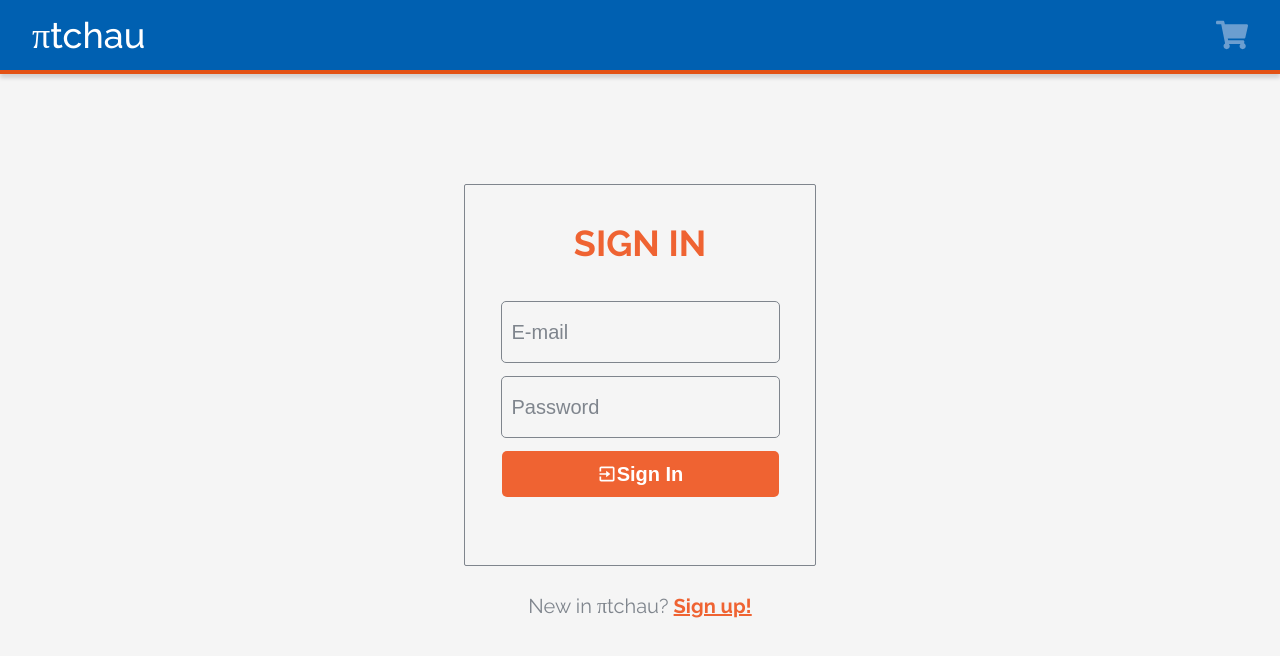
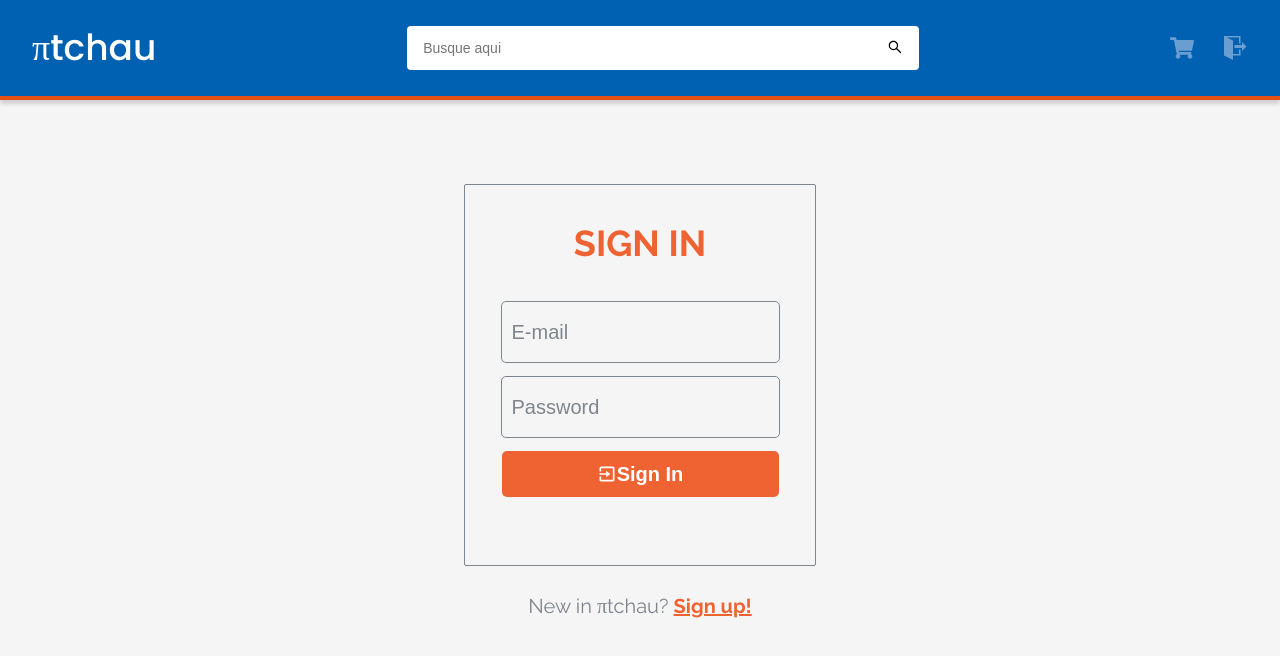
Before and after one commit to vinicbarros/Pitchau-Front, a React (Vite) app: page /sign-in in a window 1280 px wide. Shown: the top 656 px of the page. Built offline with nearby package versions, Linux system fonts and the light colour scheme; a web font is replaced by a local one.

Commit message:
Almost finished the cart page

```diff
--- a/src/App.jsx
+++ b/src/App.jsx
@@ -5,11 +5,16 @@ import Products from "./components/Products";
 import GlobalStyle from "./style/GlobalStyle";
 import PrivatePage from "./components/PrivatePage";
 import PreCart from "./Pages/PreCart/PreCart";
+import UserContext from "./context/userContext";
+import { useState } from "react";
+import Cart from "./Pages/Cart/Cart";
 
 function App() {
+  const [userCartList, setUserCartList] = useState([]);
   return (
     <>
       <GlobalStyle />
+      <UserContext.Provider value={{ userCartList, setUserCartList }}>
         <BrowserRouter>
           <Routes>
             <Route path="/sign-in" element={<SignIn />} />
@@ -30,8 +35,17 @@ function App() {
                 </PrivatePage>
               }
             />
+            <Route
+              path="/cart"
+              element={
+                <PrivatePage>
+                  <Cart />
+                </PrivatePage>
+              }
+            />
           </Routes>
         </BrowserRouter>
+      </UserContext.Provider>
     </>
   );
 }
--- /dev/null
+++ b/src/Pages/Cart/Cart.jsx
@@ -0,0 +1,72 @@
+import styled from "styled-components";
+import CartProductList from "../../components/CartProductList";
+import Navbar from "../../components/Navbar";
+import { useContext } from "react";
+import UserContext from "../../context/userContext";
+
+export default function Cart() {
+  const { setUserCartList, userCartList } = useContext(UserContext);
+
+  return (
+    <>
+      <Navbar />
+      <Container>
+        <BoxContent>
+          <TotalDiv>
+            Total no carrinho ( {userCartList.length} itens ):
+            <strong> R$ PREÇO</strong>
+          </TotalDiv>
+          <ProductsListWrap>
+            {userCartList.map((product, key) => (
+              <CartProductList
+                key={key}
+                index={key}
+                img={product.img}
+                nameProduct={product.name}
+                price={product.price / 100}
+              />
+            ))}
+          </ProductsListWrap>
+        </BoxContent>
+      </Container>
+    </>
+  );
+}
+
+const Container = styled.section`
+  font-family: "Raleway";
+  padding-top: 100px;
+  width: 100vw;
+  margin: 0px auto;
+`;
+
+const BoxContent = styled.section`
+  display: flex;
+  flex-direction: column;
+  max-width: 1000px;
+  margin: 0px auto 16px;
+  background: rgb(255, 255, 255);
+  border-radius: 5px;
+`;
+
+const TotalDiv = styled.div`
+  display: flex;
+  -webkit-box-align: center;
+  align-items: center;
+  color: rgb(133, 133, 133);
+  font-weight: 500;
+  font-size: 20px;
+  padding: 16px;
+  border-bottom: 1px solid rgb(230, 230, 230);
+
+  strong {
+    margin-left: 6px;
+    color: rgb(2, 153, 5);
+    font-weight: bold;
+  }
+`;
+
+const ProductsListWrap = styled.div`
+  display: flex;
+  flex-direction: column;
+`;
--- a/src/components/Navbar.jsx
+++ b/src/components/Navbar.jsx
@@ -1,17 +1,55 @@
 import styled from "styled-components";
 import { FaShoppingCart } from "react-icons/fa";
+import { AiOutlineSearch } from "react-icons/ai";
+import { ImExit } from "react-icons/im";
+import { useContext, useEffect } from "react";
+import { getCartUser } from "../services/Pitchau";
+import UserContext from "../context/userContext";
+import { useNavigate } from "react-router-dom";
 
 export default function Navbar() {
+  const { setUserCartList, userCartList } = useContext(UserContext);
+  const navigate = useNavigate();
+
+  useEffect(() => {
+    async function fetchData() {
+      try {
+        const userCart = await getCartUser();
+        setUserCartList(userCart.data.userCartList);
+      } catch (error) {
+        console.log(error);
+      }
+    }
+    fetchData();
+  }, []);
+
   return (
     <ContentHeader>
       <Title>πtchau</Title>
-      <FaShoppingCart
-        style={{
-          marginRight: "32px",
-        }}
-        size="2em"
-        color="rgb(107,158,208)"
-      />
+      <InputBox>
+        <SearchBar placeholder="Busque aqui"></SearchBar>
+        <div>
+          <AiOutlineSearch />
+        </div>
+      </InputBox>
+      <Wrapper>
+        <CartBox
+          onClick={() => {
+            console.log("to aqui");
+            navigate("/cart");
+          }}
+        >
+          <FaShoppingCart size="1.5em" color="rgb(107,158,208)" />
+          {userCartList.length === 0 ? <></> : <div>{userCartList.length}</div>}
+        </CartBox>
+        <ImExit
+          style={{
+            marginLeft: "30px",
+          }}
+          size="1.5em"
+          color="rgb(107,158,208)"
+        />
+      </Wrapper>
     </ContentHeader>
   );
 }
@@ -22,9 +60,9 @@ const ContentHeader = styled.header`
   z-index: 100;
   top: 0;
   left: 0;
-  font-family: "Raleway";
+  font-family: "Poppins";
   width: 100vw;
-  height: 70px;
+  height: 6em;
   display: flex;
   align-items: center;
   justify-content: space-between;
@@ -38,3 +76,54 @@ const Title = styled.h1`
   color: #ffffff;
   margin-left: 32px;
 `;
+
+const Wrapper = styled.div`
+  display: flex;
+  align-items: center;
+  margin-right: 32px;
+`;
+
+const CartBox = styled.div`
+  display: flex;
+  position: relative;
+
+  div {
+    right: -10px;
+    top: -5px;
+    position: absolute;
+    font-weight: bold;
+    font-size: 12px;
+    width: 16px;
+    height: 16px;
+    background-color: #e35214;
+    border-radius: 50%;
+    display: flex;
+    justify-content: center;
+    align-items: center;
+    color: #ffffff;
+  }
+`;
+
+const InputBox = styled.form`
+  position: relative;
+  width: 40%;
+  display: flex;
+  align-items: center;
+  div {
+    position: absolute;
+    right: 1em;
+  }
+`;
+
+const SearchBar = styled.input`
+  border: none;
+  font-size: 0.875rem;
+  line-height: 1.3125rem;
+  position: relative;
+  width: 100%;
+  height: 1.25rem;
+  padding: 0.75rem 1rem;
+  background: rgb(255, 255, 255);
+  color: rgb(66, 70, 77);
+  border-radius: 0.25rem;
+`;
--- a/src/components/Products.jsx
+++ b/src/components/Products.jsx
@@ -35,7 +35,7 @@ export default function Products() {
               key={index}
               img={item.img}
               nameProduct={item.nameProduct}
-              price={item.price / 100}
+              price={(item.price / 100).toFixed(2)}
             />
           ))
         )}
@@ -45,7 +45,7 @@ export default function Products() {
 }
 
 const ProductListBox = styled.div`
-  font-family: "Raleway";
+  font-family: "Poppins";
   margin-top: 90px;
   padding-top: 40px;
   display: flex;
--- /dev/null
+++ b/src/context/userContext.js
@@ -0,0 +1,5 @@
+import { createContext } from "react";
+
+const UserContext = createContext();
+
+export default UserContext;
```
Also changed, not shown: src/components/CartProductList.jsx (added, +44 -0 lines). Lines whose indentation alone changed are shown as unchanged.
